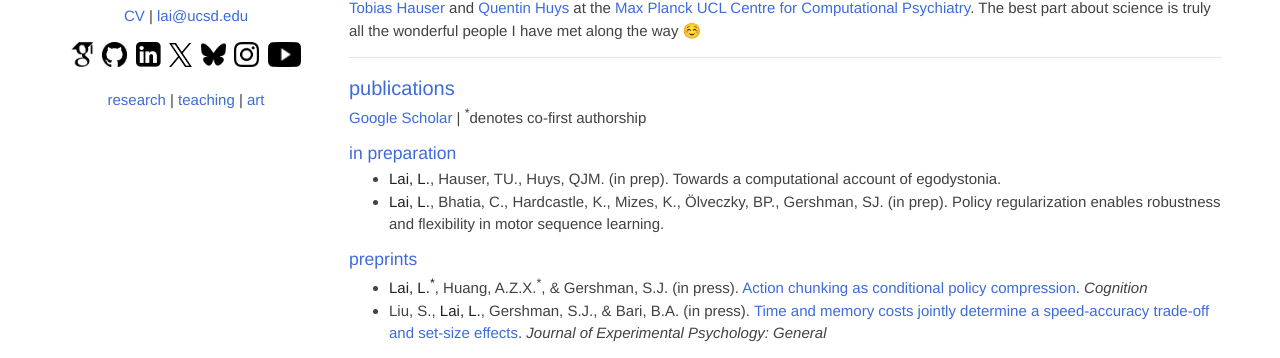
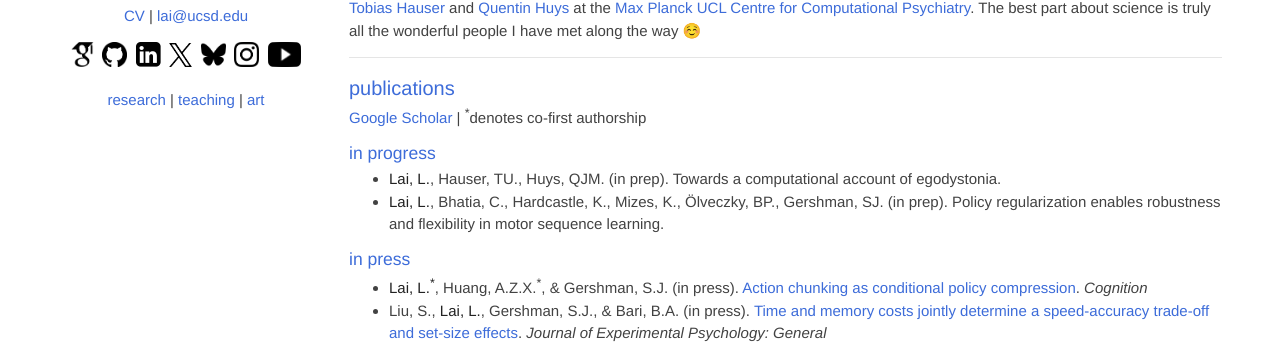
Before and after one commit to lucylai96/lucylai96.github.io, a Jekyll site: the page built from research.md, in a window 1280 px wide and 1027 px high. Shown: the part 318-676 px from the top of the window. Built offline with Jekyll 4.4.1, drawn with Linux system fonts in a browser that asks for light colours; our own code applies the rules of GitHub Pages for plain Markdown files.

Commit message:
Update research.md

```diff
--- a/research.md
+++ b/research.md
@@ -10,11 +10,11 @@ I completed my B.A. at Rice University, where I worked with [Jeff Yau](http://ya
 ## publications
 [Google Scholar](https://scholar.google.com/citations?user=TEpclyYAAAAJ&hl=en) | <sup>*</sup>denotes co-first authorship
 
-### in preparation
+### in progress
 - **Lai, L.**, Hauser, TU., Huys, QJM. (in prep). Towards a computational account of egodystonia.
 - **Lai, L.**, Bhatia, C., Hardcastle, K., Mizes, K., Ölveczky, BP., Gershman, SJ. (in prep). Policy regularization enables robustness and flexibility in motor sequence learning.
 
-### preprints
+### in press
 - **Lai, L.<sup>*</sup>**, Huang, A.Z.X.<sup>*</sup>, & Gershman, S.J. (in press). [Action chunking as conditional policy compression](./pubs/lai25.pdf){:target="_blank"}. _Cognition_
 - Liu, S., **Lai, L.**, Gershman, S.J., & Bari, B.A. (in press). [Time and memory costs jointly determine a speed-accuracy trade-off and set-size effects](./pubs/liu25.pdf){:target="_blank"}. _Journal of Experimental Psychology: General_
 
```
